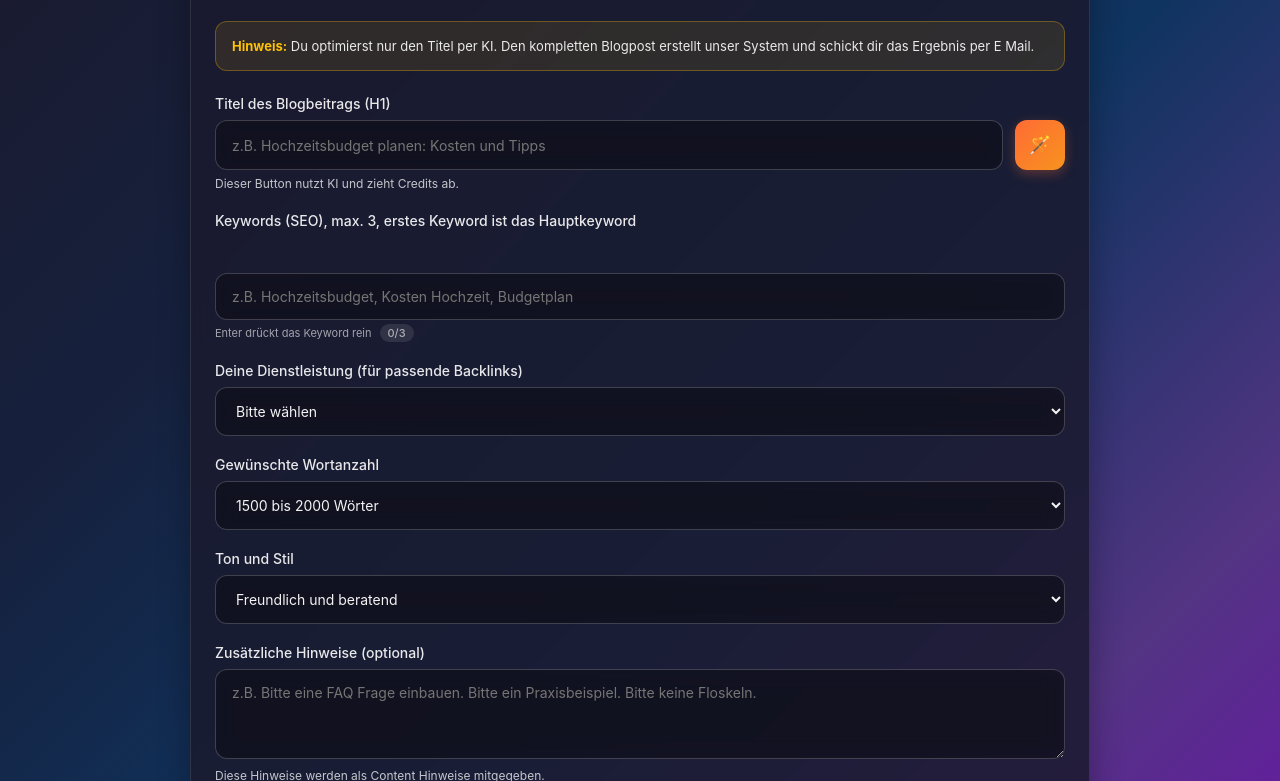
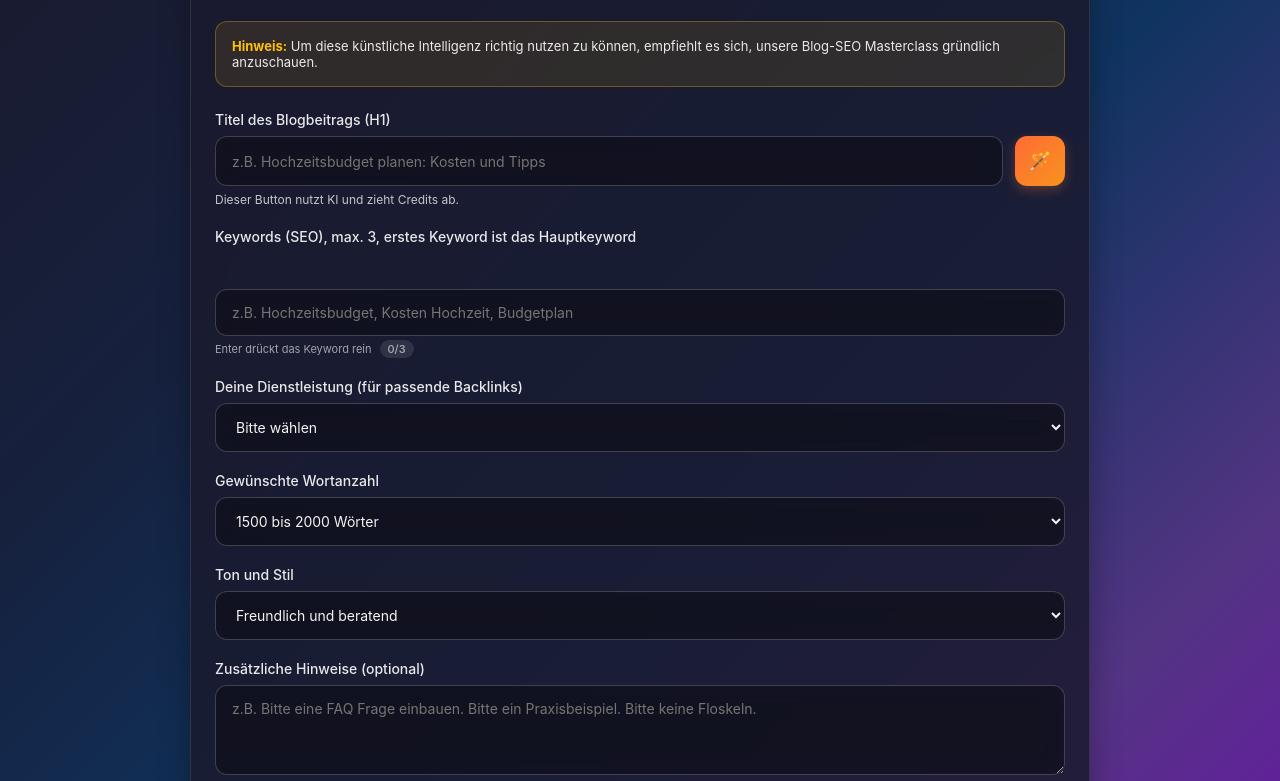
Before and after one commit to maikranz9999/wedding-blog-ai, a website: page index_v2.html in a window 1280 px wide. Shown: the part 89-870 px from the top of the page. Drawn offline with Linux system fonts and the light colour scheme.

Commit message:
Update index_v2.html

```diff
--- a/index_v2.html
+++ b/index_v2.html
@@ -278,7 +278,7 @@
 
     <div class="api-notice">
       <strong>Hinweis:</strong>
-      Du optimierst nur den Titel per KI. Den kompletten Blogpost erstellt unser System und schickt dir das Ergebnis per E Mail.
+      Um diese künstliche Intelligenz richtig nutzen zu können, empfiehlt es sich, unsere Blog-SEO Masterclass gründlich anzuschauen.
     </div>
 
     <div class="input-group">
```
